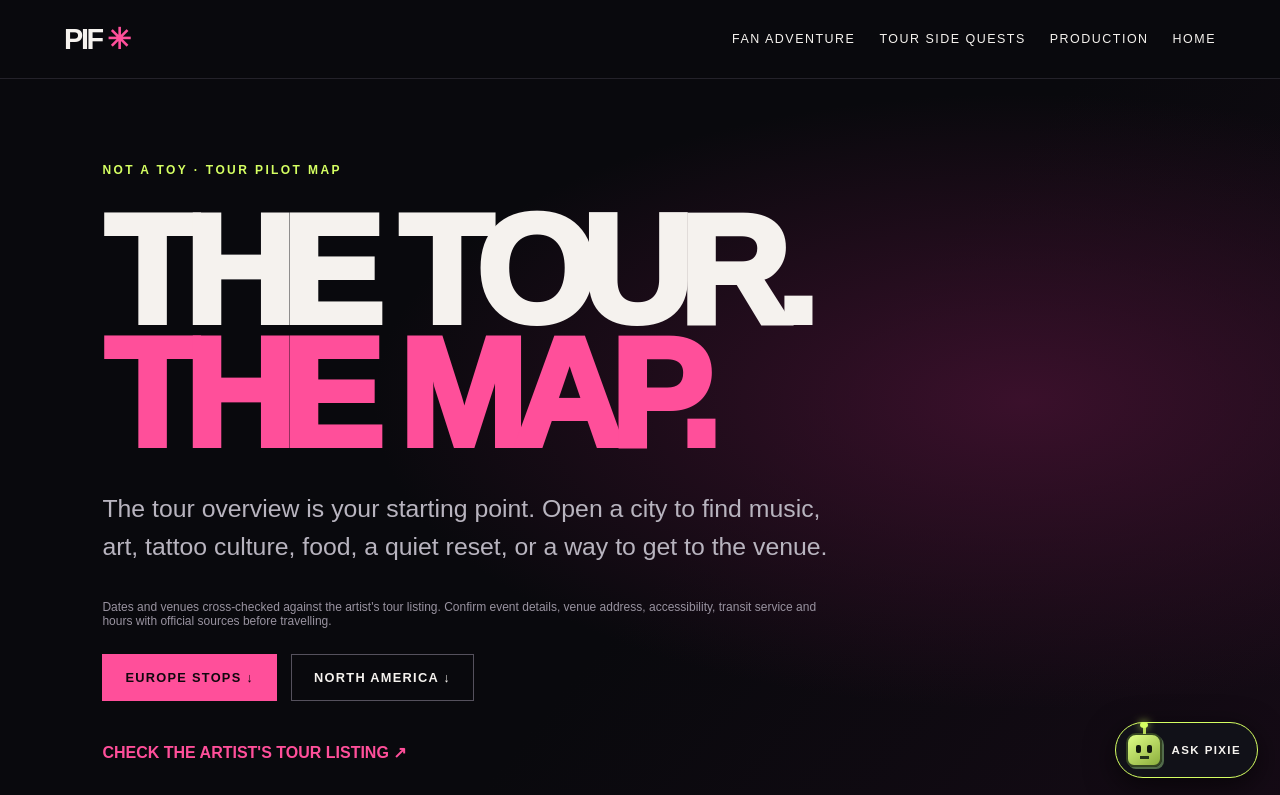
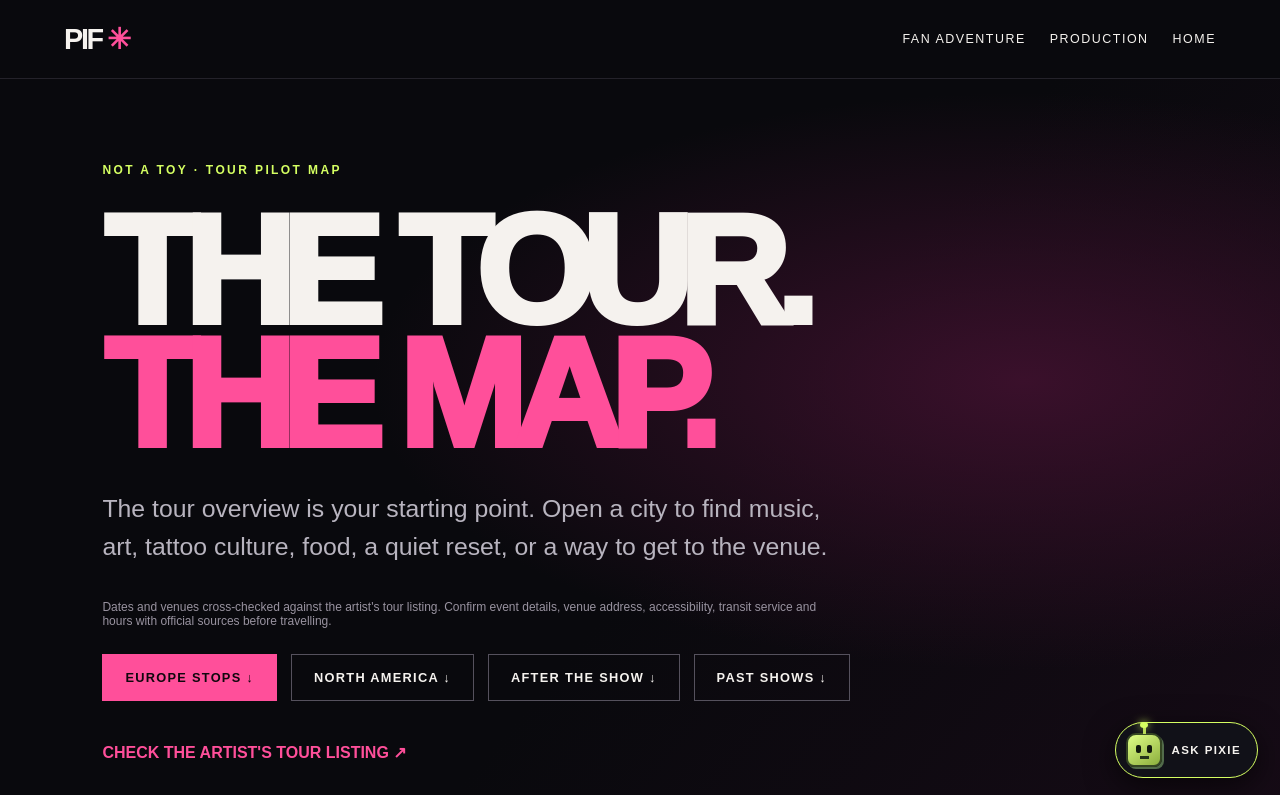
Before and after one commit to Loptr-Lab/pay-it-forward, a Next.js app: page /route in a window 1280 px wide. Shown: the top 795 px of the page. Built offline with nearby package versions, Linux system fonts and the light colour scheme.

Commit message:
Consolidate tour and side quests into the tour map

```diff
--- a/src/app/route/page.tsx
+++ b/src/app/route/page.tsx
@@ -38,7 +38,7 @@ export default function RoutePage() {
     <main className="experience-page">
       <header className="experience-nav">
         <Link href="/" className="wordmark">PIF<span>✳</span></Link>
-        <nav aria-label="Visitor pathways"><Link href="/adventure/">Fan adventure</Link><Link href="/tour-side-quests/">Tour side quests</Link><Link href="/every-day/#makers">Production</Link><Link href="/">Home</Link></nav>
+        <nav aria-label="Visitor pathways"><Link href="/adventure/">Fan adventure</Link><Link href="/every-day/#makers">Production</Link><Link href="/">Home</Link></nav>
       </header>
       <Breadcrumbs items={[{ label: "Home", href: "/" }, { label: "Tour Map", href: "/route/" }]} />
       <section className="experience-hero route-hero">
@@ -48,17 +48,17 @@ export default function RoutePage() {
         <p className="disclaimer">Dates and venues cross-checked against the artist&apos;s tour listing. Confirm event details, venue address, accessibility, transit service and hours with official sources before travelling.</p>
         <div className="hero-actions">
           <a className="button primary" href="#europe">EUROPE STOPS ↓</a>
-          <a className="button secondary" href="#north-america">NORTH AMERICA ↓</a>
+          <a className="button secondary" href="#north-america">NORTH AMERICA ↓</a><a className="button secondary" href="#post-show">AFTER THE SHOW ↓</a><a className="button secondary" href="#past-shows">PAST SHOWS ↓</a>
         </div>
         <p><a className="text-link" href="https://concord.com/artist/not-a-toy/" target="_blank" rel="noreferrer">CHECK THE ARTIST&apos;S TOUR LISTING ↗</a></p>
-        <p><Link className="text-link" href="/tour-side-quests/">EXPLORE TOUR SIDE QUESTS ↗</Link></p>
+
       </section>
       <TourStopGroups stops={tourStops}/>
       <section className="route-bottom">
         <p className="eyebrow">CITY QUEST</p>
         <h2>FOLLOW A SOUND.<br/><em>NOT A CHECKLIST.</em></h2>
-        <p>Pick one city and one thing to explore. Map searches are centered around the venue area. No GPS tracking, check-ins, uploads, or spending required.</p>
-        <Link className="button primary" href="/adventure/">BUILD YOUR OWN ADVENTURE ↗</Link>
+        <p>A concert can be the centre of a day—not the whole day. Pick one city and one thing to explore. Map searches are centered around the venue area. No GPS tracking, check-ins, uploads, or spending required.</p>
+        <div className="hero-actions"><Link className="button primary" href="/adventure/">BUILD YOUR OWN ADVENTURE ↗</Link><Link className="button secondary" href="/culture/">EXPLORE CULTURE ↗</Link><Link className="button secondary" href="/every-day/#fans">CHOOSE AN INK ADVENTURE ↗</Link></div>
       </section>
         <p><Link className="text-link" href="/tour-resilience/">TOUR RESILIENCE + LOCAL CREATOR PLAN ↗</Link></p>
       <SiteDirectoryFooter tagline="FAN-LED · ACCESSIBLE · SELF-PACED" />
```
